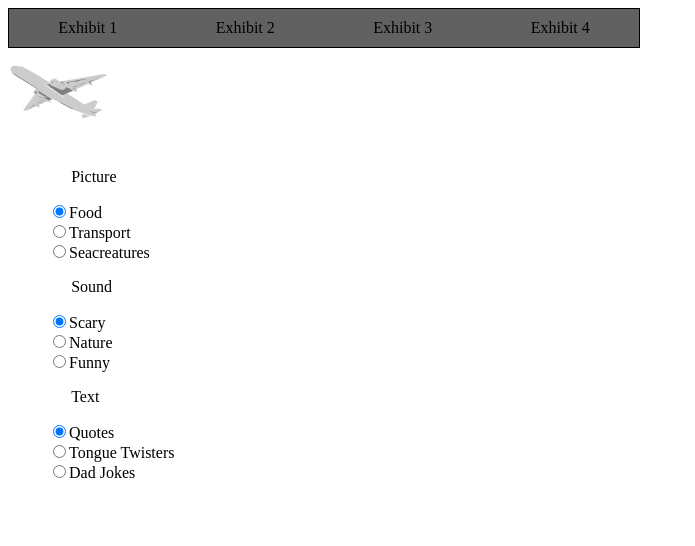
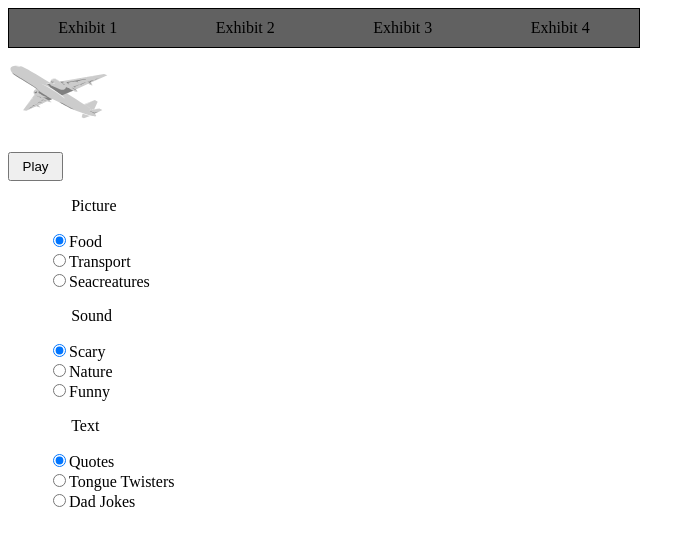
Before and after one commit to IT2810/it2810-webutvikling-h18-prosjekt-2-gruppe--05, a React (Create React App) app: page / in a window 1280 px wide. Shown: the top 546 px of the page, without its empty margins (0-695 px from the left). Built offline with nearby package versions, Linux system fonts and the light colour scheme.

Commit message:
Included component in App.js

```diff
--- a/src/App.js
+++ b/src/App.js
@@ -10,6 +10,7 @@ class App extends Component {
       <div className="App">
         <Header />
         <Gallery />
+        <AudioPlayer />
         <Categories />
       </div>
     );
```
